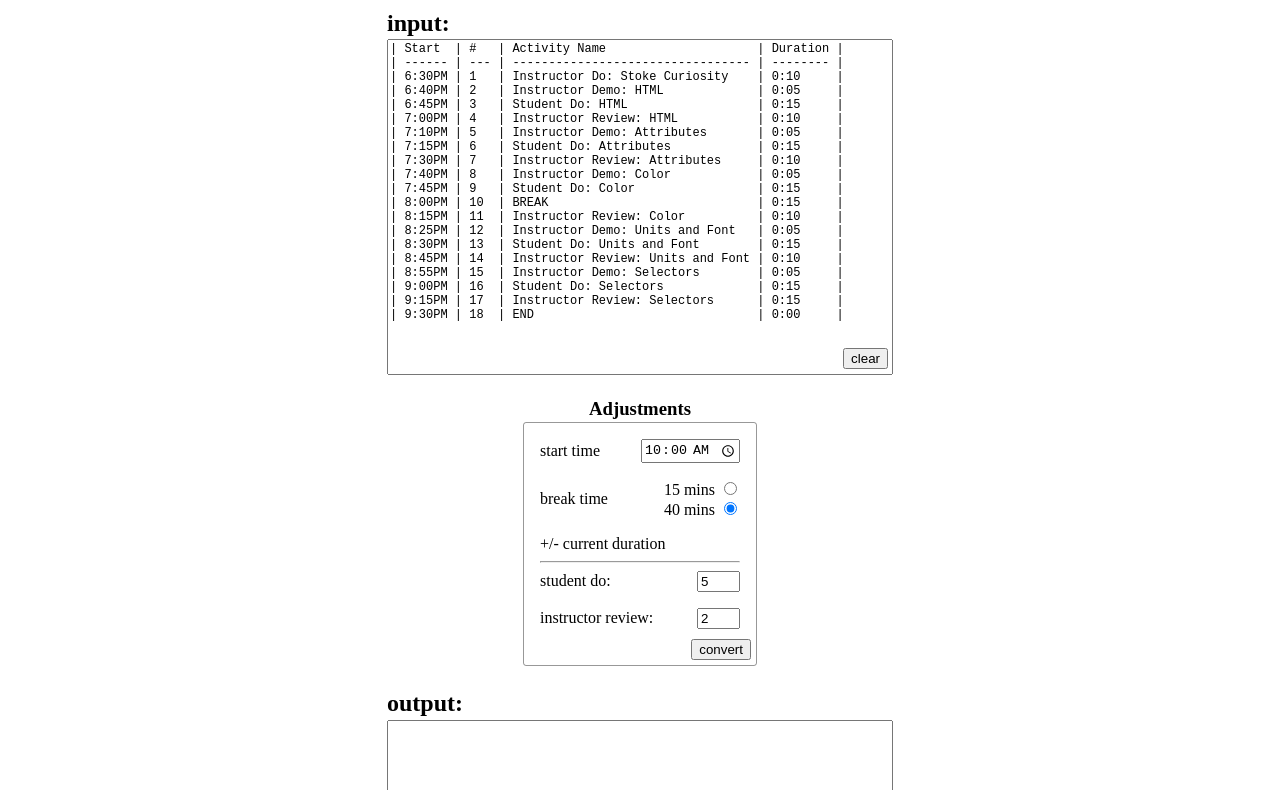
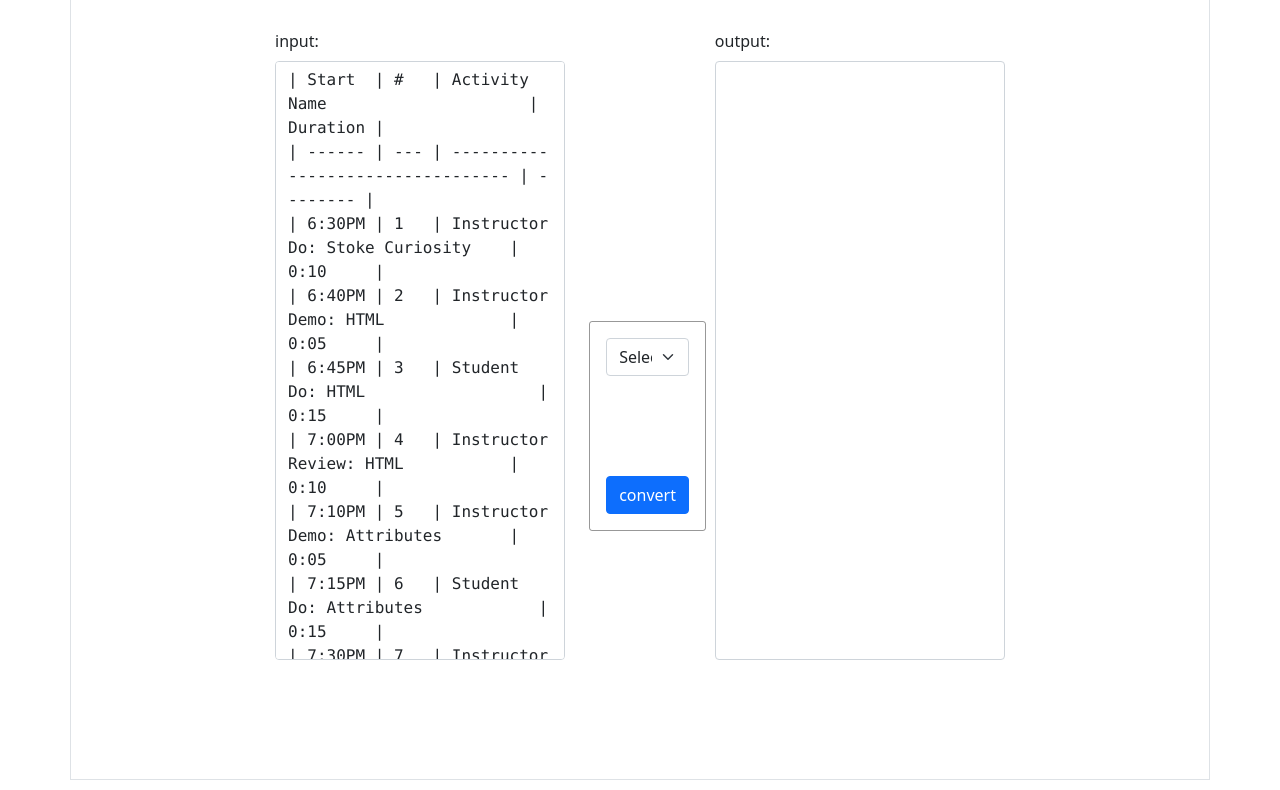
Before and after one commit to samuelfox1/class-schedule-converter, a plain HTML site: page index.html in a window 1280 px wide. Shown: the part 73-863 px from the top of the page. Drawn offline with nearby package versions, Linux system fonts and the light colour scheme.

Commit message:
update: refactor html components to bootstrap snippets

```diff
--- a/index.html
+++ b/index.html
@@ -5,59 +5,62 @@
     <meta charset="UTF-8">
     <meta http-equiv="X-UA-Compatible" content="IE=edge">
     <meta name="viewport" content="width=device-width, initial-scale=1.0">
+    <link href="https://cdn.jsdelivr.net/npm/bootstrap@5.1.1/dist/css/bootstrap.min.css" rel="stylesheet"
+        integrity="sha384-F3w7mX95PdgyTmZZMECAngseQB83DfGTowi0iMjiWaeVhAn4FJkqJByhZMI3AhiU" crossorigin="anonymous">
     <link rel="stylesheet" href="./assets/style.css">
     <title>Class Schedule Converter</title>
 </head>
 
-<body>
+<body class="vh-100 mx-5 my-0">
     <h1></h1>
-    <main>
+    <main class="h-100 container border">
+        <div class="h-100 row d-flex justify-content-evenly align-items-center">
+
+            <!-- <div class="col-3">
                 <div id="textarea-container">
                     <h2>input:</h2>
-            <button id="clear-input-btn">clear</button>
                     <textarea id="schedule-input"></textarea>
                 </div>
-        <div>
-            <h3>Adjustments</h3>
-            <form>
-                <div>
-                    <div class="form-input">
-                        <label for="start-time">start time</label>
-                        <input type="time" name="start-time">
+            </div> -->
+            <!-- <div class="col-3">
+                <label for="schedule-input">input:</label>
+                <textarea id="schedule-input"></textarea>
+
+                 <input class="h-100 form-control form-control-sm" id="schedule-input" type="text" placeholder="">
+        </div> -->
+
+            <div class="h-100 col-5 my-5">
+                <label class="form-label" for="schedule-input">input:</label>
+                <!-- <button id="clear-input-btn">clear</button> -->
+                <textarea class="h-75 form-control font-monospace overflow-auto" id="schedule-input"
+                    aria-label="With textarea"></textarea>
             </div>
 
-                    <div class="form-input">
-                        <p>break time</p>
-                        <div id="form-input-radio">
-                            <div>
-                                <label for="break-15">15 mins</label>
-                                <input type="radio" name="break-length" value="15" id="break-15">
-                            </div>
-                            <div>
-                                <label for="break-40">40 mins</label>
-                                <input type="radio" name="break-length" value="40" id="break-40" checked>
-                            </div>
-                        </div>
-                    </div>
-                    <p>+/- current duration</p>
-                    <hr />
-                    <div class="form-input">
-                        <label for="activity">student do:</label>
-                        <input class="activity-length" type="number" name="activity" id="student-do" value="5">
-                    </div>
-                    <div class="form-input">
-                        <label for="activity">instructor review:</label>
-                        <input class="activity-length" type="number" name="activity" id="instructor-review" value="2">
-                    </div>
+            <div class="d-flex align-items-center col-2">
+                <form class="d-flex align-items-center flex-column">
+                    <select class="form-select mb-3" aria-label="Default select example">
+                        <option selected>Select Day</option>
+                        <option value="1">Weekday</option>
+                        <option value="2">Saturday</option>
+                    </select>
+                    <button type="submit" class="btn btn-primary">convert</button>
+                </form>
             </div>
 
-                <input id="convert-btn" type="submit" value="convert">
-            </form>
-        </div>
+            <!-- <div class="col-3">
                 <div id="textarea-container">
                     <h2 id="output-h2">output: </h2>
                     <button id="copy-output-btn">copy</button>
                     <textarea id="schedule-output"></textarea>
+                </div>
+            </div> -->
+            <div class="h-100 col-5 my-5">
+                <label class="form-label" for="schedule-output">output:</label>
+                <!-- <button id="copy-output-btn">copy</button> -->
+                <textarea class="h-75 form-control font-monospace overflow-auto" id="schedule-output"
+                    aria-label="With textarea">
+                </textarea>
+            </div>
         </div>
     </main>
 
```
Lines whose indentation alone changed are shown as unchanged.
